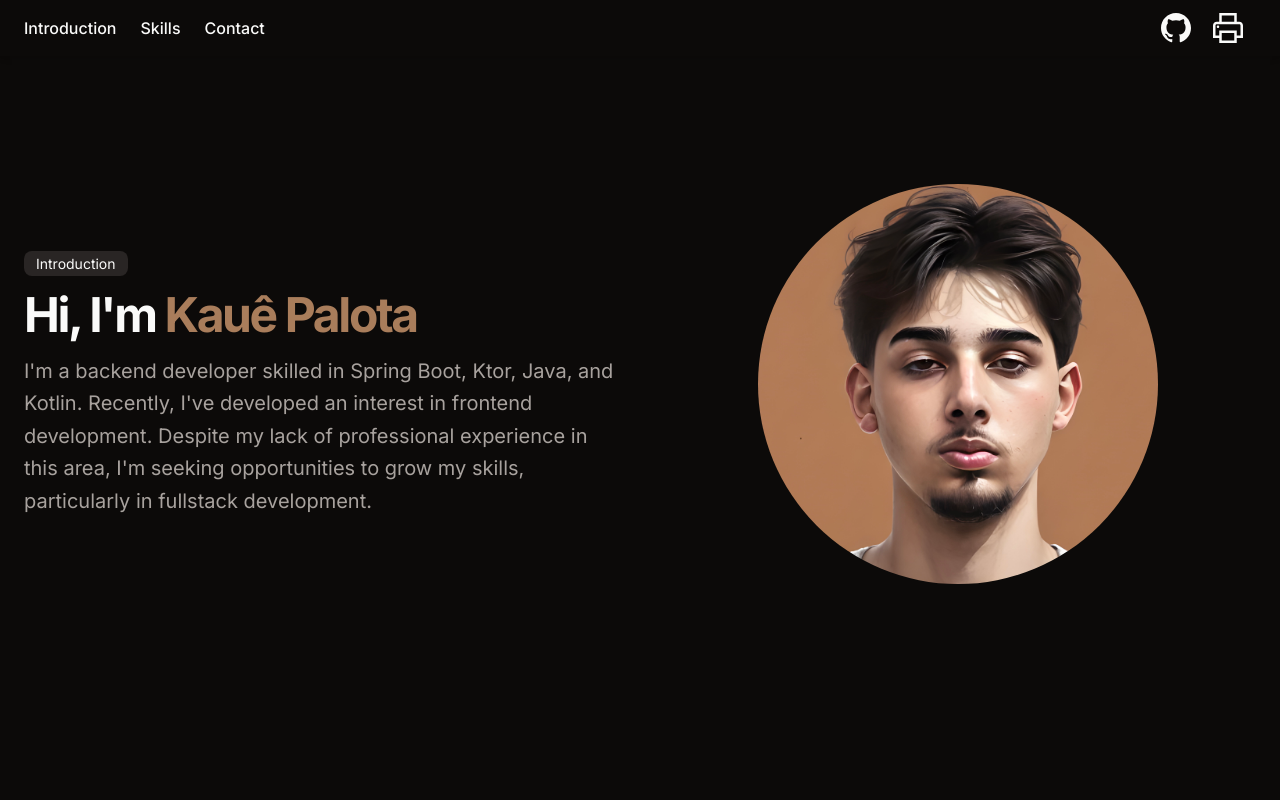
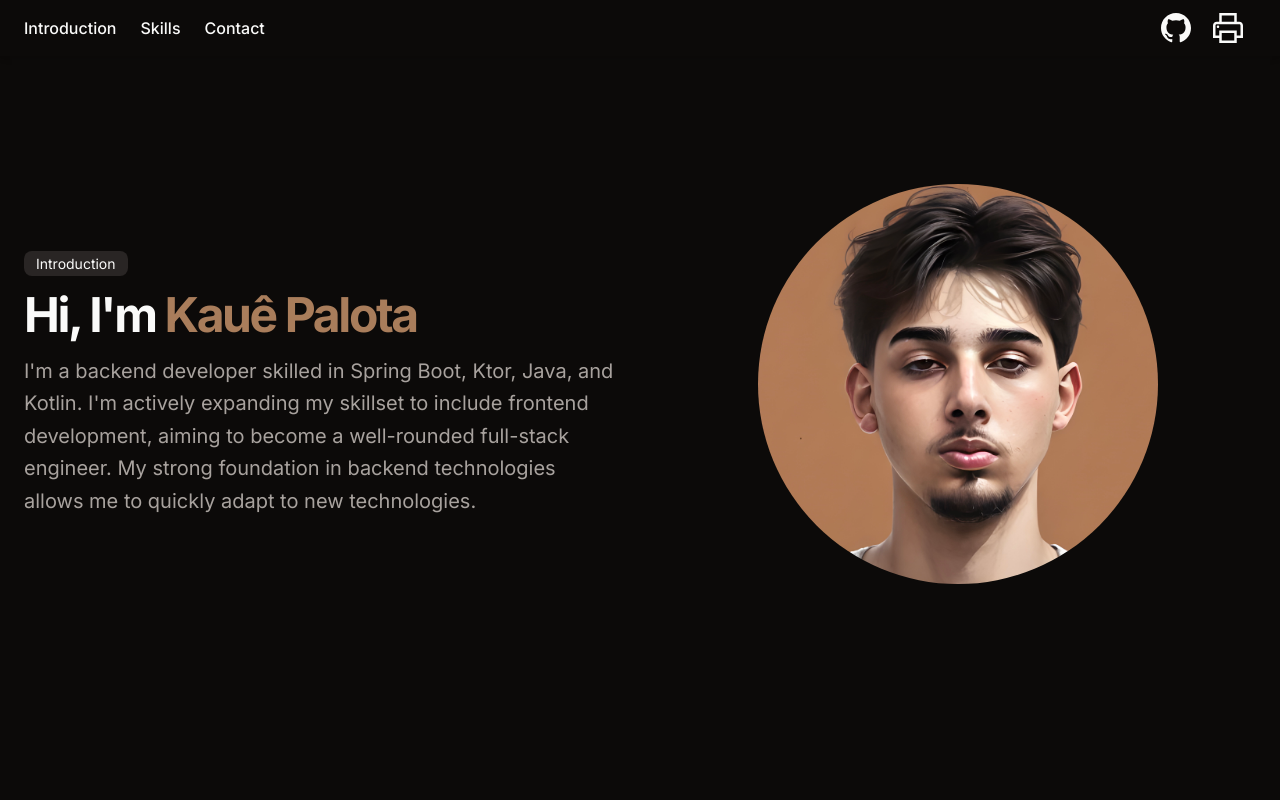
Before and after one commit to kauepalota/portfolio, a Next.js app: page / in a window 1280 px wide. Shown: the top 800 px of the page. Built offline with nearby package versions, Linux system fonts and the light colour scheme.

Commit message:
chore: change introduction description, removing the lack of knowledge

```diff
--- a/components/sections/introduction-section.tsx
+++ b/components/sections/introduction-section.tsx
@@ -34,9 +34,9 @@ export function IntroductionSection() {
         <p className="max-w-[600px] text-muted-foreground md:text-xl/relaxed lg:text-base/relaxed xl:text-xl/relaxed">
           {`
           I'm a backend developer skilled in Spring Boot, Ktor, Java, and Kotlin.
-          Recently, I've developed an interest in frontend development.
-          Despite my lack of professional experience in this area,
-          I'm seeking opportunities to grow my skills, particularly in fullstack development.
+          I'm actively expanding my skillset to include frontend development,
+          aiming to become a well-rounded full-stack engineer.
+          My strong foundation in backend technologies allows me to quickly adapt to new technologies.
           `}
         </p>
       </motion.div>
```
